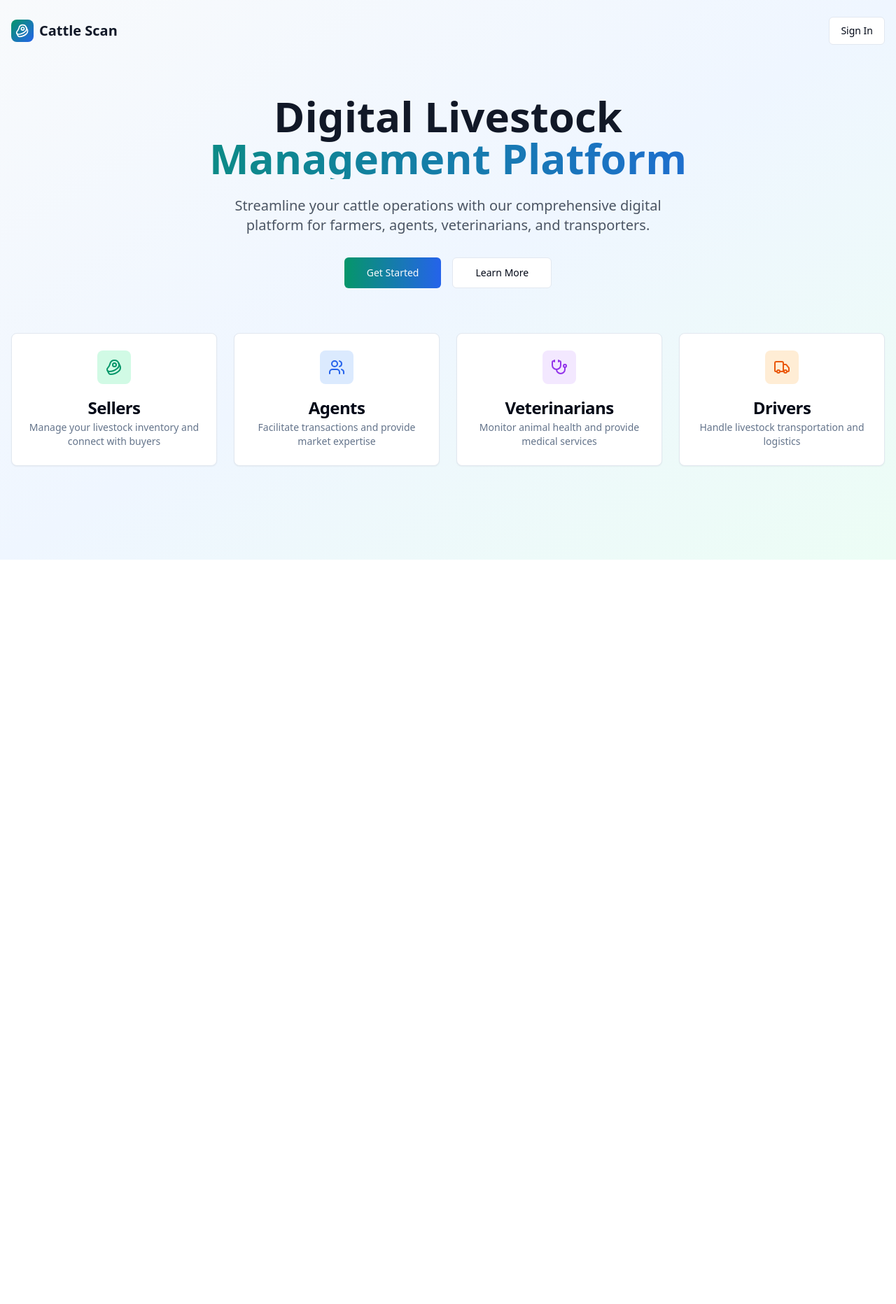
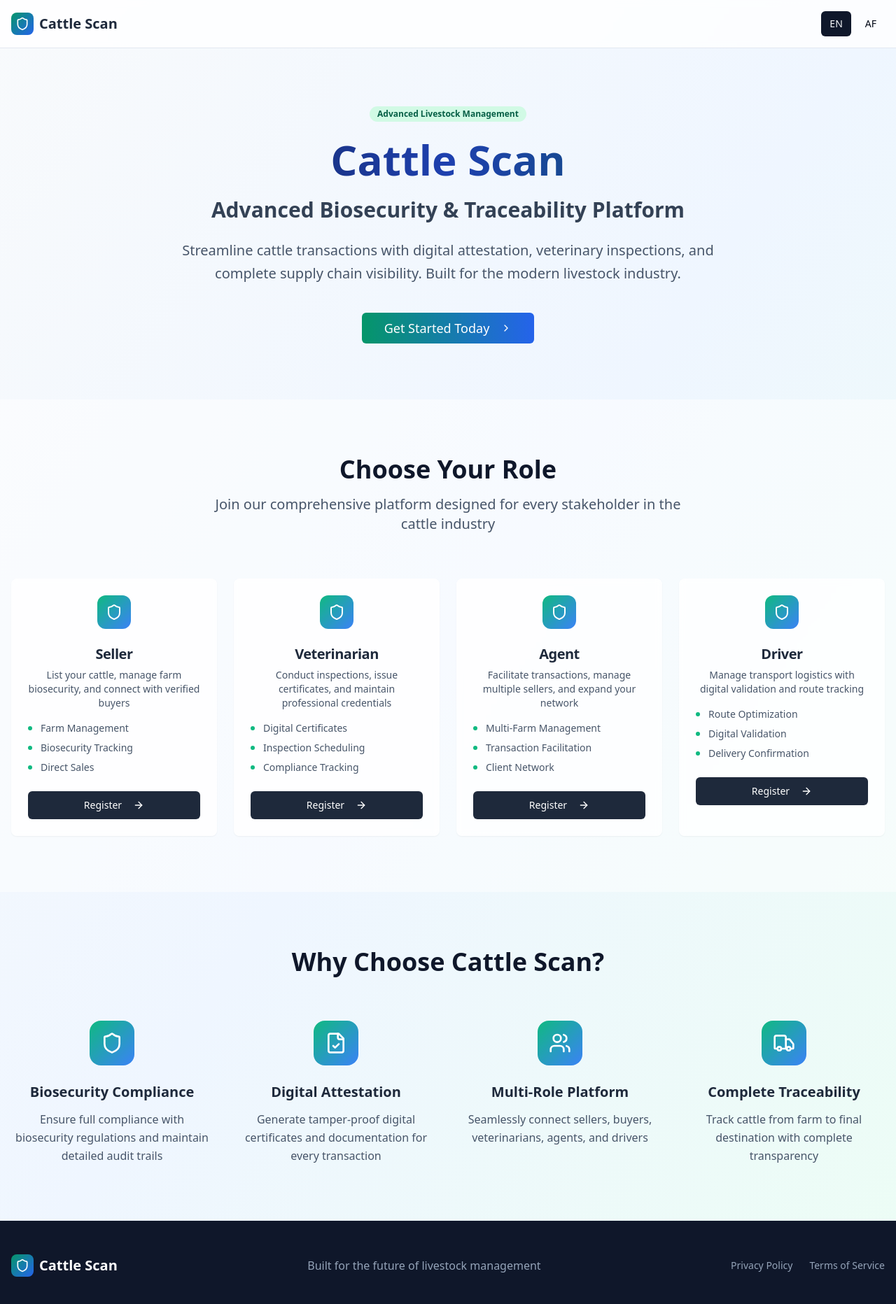
Before and after one commit to jfdercksen/cattle-scan, a React (Vite) app: page / in a window 1280 px wide. Shown: the top 1864 px of the page at 70% size. Before the commit the page ends 800 px from the top, so only its background shows below. Built offline with nearby package versions, Linux system fonts and the light colour scheme.

Commit message:
Revert landing page changes
Reverted the changes made to the landing page in `src/pages/Index.tsx` to restore the original design.

```diff
--- a/src/pages/Index.tsx
+++ b/src/pages/Index.tsx
@@ -1,27 +1,182 @@
 
-import { useEffect } from 'react';
+import { useState } from 'react';
 import { useNavigate } from 'react-router-dom';
 import { Button } from "@/components/ui/button";
 import { Card, CardContent, CardDescription, CardHeader, CardTitle } from "@/components/ui/card";
-import { Beef, Shield, Users, Stethoscope, Truck, LogOut } from "lucide-react";
+import { Badge } from "@/components/ui/badge";
+import { ArrowRight, Shield, Users, FileCheck, Truck, ChevronRight, LogOut } from "lucide-react";
+import { Link } from "react-router-dom";
 import { useAuth } from "@/hooks/useAuth";
+
+interface RoleContent {
+  title: string;
+  description: string;
+  features: string[];
+}
+
+interface ContentStructure {
+  hero: {
+    title: string;
+    subtitle: string;
+    description: string;
+    cta: string;
+  };
+  roles: {
+    title: string;
+    subtitle: string;
+    seller: RoleContent;
+    vet: RoleContent;
+    agent: RoleContent;
+    driver: RoleContent;
+  };
+  features: {
+    title: string;
+    items: Array<{
+      icon: any;
+      title: string;
+      description: string;
+    }>;
+  };
+  footer: {
+    company: string;
+    privacy: string;
+    terms: string;
+  };
+}
 
 const Index = () => {
   const navigate = useNavigate();
+  const [language, setLanguage] = useState<'en' | 'af'>('en');
   const { user, profile, loading, signOut, needsProfileCompletion, getRoleRedirectPath } = useAuth();
 
-  useEffect(() => {
-    if (!loading && user && profile) {
-      if (needsProfileCompletion()) {
-        navigate('/profile-completion');
-        return;
+  const content: Record<'en' | 'af', ContentStructure> = {
+    en: {
+      hero: {
+        title: "Cattle Scan",
+        subtitle: "Advanced Biosecurity & Traceability Platform",
+        description: "Streamline cattle transactions with digital attestation, veterinary inspections, and complete supply chain visibility. Built for the modern livestock industry.",
+        cta: "Get Started Today"
+      },
+      roles: {
+        title: "Choose Your Role",
+        subtitle: "Join our comprehensive platform designed for every stakeholder in the cattle industry",
+        seller: {
+          title: "Seller",
+          description: "List your cattle, manage farm biosecurity, and connect with verified buyers",
+          features: ["Farm Management", "Biosecurity Tracking", "Direct Sales"]
+        },
+        vet: {
+          title: "Veterinarian",
+          description: "Conduct inspections, issue certificates, and maintain professional credentials",
+          features: ["Digital Certificates", "Inspection Scheduling", "Compliance Tracking"]
+        },
+        agent: {
+          title: "Agent",
+          description: "Facilitate transactions, manage multiple sellers, and expand your network",
+          features: ["Multi-Farm Management", "Transaction Facilitation", "Client Network"]
+        },
+        driver: {
+          title: "Driver",
+          description: "Manage transport logistics with digital validation and route tracking",
+          features: ["Route Optimization", "Digital Validation", "Delivery Confirmation"]
         }
+      },
+      features: {
+        title: "Why Choose Cattle Scan?",
+        items: [
+          {
+            icon: Shield,
+            title: "Biosecurity Compliance",
+            description: "Ensure full compliance with biosecurity regulations and maintain detailed audit trails"
+          },
+          {
+            icon: FileCheck,
+            title: "Digital Attestation",
+            description: "Generate tamper-proof digital certificates and documentation for every transaction"
+          },
+          {
+            icon: Users,
+            title: "Multi-Role Platform",
+            description: "Seamlessly connect sellers, buyers, veterinarians, agents, and drivers"
+          },
+          {
+            icon: Truck,
+            title: "Complete Traceability",
+            description: "Track cattle from farm to final destination with complete transparency"
+          }
+        ]
+      },
+      footer: {
+        company: "Built for the future of livestock management",
+        privacy: "Privacy Policy",
+        terms: "Terms of Service"
+      }
+    },
+    af: {
+      hero: {
+        title: "Cattle Scan",
+        subtitle: "Gevorderde Biosekuriteit & Naspeurbaarheidsplatform",
+        description: "Vereenvoudig beestransaksies met digitale attestasie, veeartsenykige inspeksies, en volledige voorsieningskettingsigbaarheid. Gebou vir die moderne veebedryf.",
+        cta: "Begin Vandag"
+      },
+      roles: {
+        title: "Kies Jou Rol",
+        subtitle: "Sluit aan by ons omvattende platform wat ontwerp is vir elke belanghebbende in die veebedryf",
+        seller: {
+          title: "Verkoper",
+          description: "Lys jou vee, bestuur plaas biosekuriteit, en koppel met geverifieerde kopers",
+          features: ["Plaasbestuur", "Biosekuriteit Nasporing", "Direkte Verkope"]
+        },
+        vet: {
+          title: "Veearts",
+          description: "Voer inspeksies uit, reik sertifikate uit, en onderhou professionele kwalifikasies",
+          features: ["Digitale Sertifikate", "Inspeksie Skedulering", "Nakoming Nasporing"]
+        },
+        agent: {
+          title: "Agent",
+          description: "Fasiliteer transaksies, bestuur veelvuldige verkopers, en brei jou netwerk uit",
+          features: ["Multi-Plaas Bestuur", "Transaksie Fasilitering", "Kliënt Netwerk"]
+        },
+        driver: {
+          title: "Bestuurder",
+          description: "Bestuur vervoer logistiek met digitale validasie en roete nasporing",
+          features: ["Roete Optimisering", "Digitale Validasie", "Aflewering Bevestiging"]
+        }
+      },
+      features: {
+        title: "Hoekom Kies Cattle Scan?",
+        items: [
+          {
+            icon: Shield,
+            title: "Biosekuriteit Nakoming",
+            description: "Verseker volle nakoming van biosekuriteit regulasies en onderhou gedetailleerde oudit spore"
+          },
+          {
+            icon: FileCheck,
+            title: "Digitale Attestasie",
+            description: "Genereer sabotasie-bewys digitale sertifikate en dokumentasie vir elke transaksie"
+          },
+          {
+            icon: Users,
+            title: "Multi-Rol Platform",
+            description: "Koppel naatloos verkopers, kopers, veeartse, agente, en bestuurders"
+          },
+          {
+            icon: Truck,
+            title: "Volledige Naspeurbaarheid",
+            description: "Spoor vee van plaas tot finale bestemming met volledige deursigtigheid"
+          }
+        ]
+      },
+      footer: {
+        company: "Gebou vir die toekoms van veestok bestuur",
+        privacy: "Privaatheid Beleid",
+        terms: "Terme van Diens"
+      }
+    }
+  };
 
-      // User is logged in and profile is complete, but we're still on index
-      // This means they navigated here directly or were redirected here
-      // Don't auto-redirect, let them choose to go to dashboard
-    }
-  }, [user, profile, loading, navigate, needsProfileCompletion]);
+  const t = content[language];
 
   const handleGoToDashboard = () => {
     if (profile) {
@@ -45,125 +200,169 @@ const Index = () => {
   // User is signed in and has completed profile
   if (user && profile && !needsProfileCompletion()) {
     return (
-      <div className="min-h-screen bg-gradient-to-br from-slate-50 via-blue-50 to-emerald-50 flex items-center justify-center p-4">
-        <Card className="w-full max-w-md">
-          <CardHeader className="text-center">
-            <div className="w-12 h-12 bg-gradient-to-br from-emerald-600 to-blue-600 rounded-lg flex items-center justify-center mx-auto mb-4">
-              <Beef className="w-6 h-6 text-white" />
-            </div>
-            <CardTitle className="text-2xl font-bold">Welcome back!</CardTitle>
-            <CardDescription>
-              You're already signed in to Cattle Scan.
-            </CardDescription>
-          </CardHeader>
-          <CardContent className="space-y-4">
-            <Button onClick={handleGoToDashboard} className="w-full" size="lg">
+      <div className="min-h-screen bg-gradient-to-br from-slate-50 to-blue-50">
+        <div className="container mx-auto px-4 py-16">
+          <div className="text-center">
+            <h1 className="text-4xl font-bold text-slate-800 mb-4">Welcome back!</h1>
+            <p className="text-xl text-slate-600 mb-8">You're already signed in to Cattle Scan.</p>
+            <div className="flex flex-col sm:flex-row gap-4 justify-center">
+              <Button onClick={handleGoToDashboard} size="lg" className="bg-emerald-600 hover:bg-emerald-700">
                 Go to Dashboard
+                <ArrowRight className="ml-2 h-4 w-4" />
               </Button>
-            <div className="flex justify-between items-center">
-              <span className="text-sm text-gray-600">Signed in as {profile.first_name}</span>
-              <Button onClick={handleSignOut} variant="outline" size="sm">
+              <Button onClick={handleSignOut} variant="outline" size="lg">
                 <LogOut className="w-4 h-4 mr-2" />
                 Sign Out
               </Button>
             </div>
-          </CardContent>
-        </Card>
+          </div>
+        </div>
       </div>
     );
   }
 
-  // User is not signed in or needs profile completion
   return (
     <div className="min-h-screen bg-gradient-to-br from-slate-50 via-blue-50 to-emerald-50">
       {/* Header */}
-      <header className="container mx-auto px-4 py-6">
-        <div className="flex justify-between items-center">
+      <header className="border-b bg-white/80 backdrop-blur-sm sticky top-0 z-50">
+        <div className="container mx-auto px-4 py-4">
+          <div className="flex items-center justify-between">
             <div className="flex items-center space-x-2">
               <div className="w-8 h-8 bg-gradient-to-br from-emerald-600 to-blue-600 rounded-lg flex items-center justify-center">
-              <Beef className="w-5 h-5 text-white" />
+                <Shield className="w-5 h-5 text-white" />
               </div>
-            <span className="text-xl font-bold text-gray-900">Cattle Scan</span>
+              <span className="text-xl font-bold text-slate-800">Cattle Scan</span>
             </div>
-          <Button onClick={() => navigate('/auth')} variant="outline">
-            Sign In
+            <div className="flex items-center space-x-4">
+              <div className="flex items-center space-x-2">
+                <Button
+                  variant={language === 'en' ? 'default' : 'ghost'}
+                  size="sm"
+                  onClick={() => setLanguage('en')}
+                >
+                  EN
                 </Button>
+                <Button
+                  variant={language === 'af' ? 'default' : 'ghost'}
+                  size="sm"
+                  onClick={() => setLanguage('af')}
+                >
+                  AF
+                </Button>
+              </div>
+            </div>
+          </div>
         </div>
       </header>
 
       {/* Hero Section */}
-      <main className="container mx-auto px-4 py-12">
-        <div className="text-center mb-16">
-          <h1 className="text-4xl md:text-6xl font-bold text-gray-900 mb-6">
-            Digital Livestock
-            <span className="block text-transparent bg-clip-text bg-gradient-to-r from-emerald-600 to-blue-600">
-              Management Platform
-            </span>
+      <section className="py-20">
+        <div className="container mx-auto px-4 text-center">
+          <Badge variant="secondary" className="mb-6 bg-emerald-100 text-emerald-800">
+            Advanced Livestock Management
+          </Badge>
+          <h1 className="text-5xl md:text-6xl font-bold text-slate-900 mb-6 bg-gradient-to-r from-slate-900 via-blue-800 to-emerald-800 bg-clip-text text-transparent">
+            {t.hero.title}
           </h1>
-          <p className="text-xl text-gray-600 mb-8 max-w-2xl mx-auto">
-            Streamline your cattle operations with our comprehensive digital platform for farmers, agents, veterinarians, and transporters.
+          <h2 className="text-2xl md:text-3xl font-semibold text-slate-700 mb-6">
+            {t.hero.subtitle}
+          </h2>
+          <p className="text-xl text-slate-600 max-w-3xl mx-auto mb-10 leading-relaxed">
+            {t.hero.description}
           </p>
-          <div className="space-x-4">
-            <Button onClick={() => navigate('/auth')} size="lg" className="bg-gradient-to-r from-emerald-600 to-blue-600 hover:from-emerald-700 hover:to-blue-700">
-              Get Started
+          <div className="flex flex-col sm:flex-row gap-4 justify-center">
+            <Link to="/auth">
+              <Button size="lg" className="bg-gradient-to-r from-emerald-600 to-blue-600 hover:from-emerald-700 hover:to-blue-700 text-white px-8 py-3 text-lg">
+                {t.hero.cta}
+                <ChevronRight className="ml-2 h-5 w-5" />
               </Button>
-            <Button variant="outline" size="lg">
-              Learn More
-            </Button>
+            </Link>
           </div>
         </div>
+      </section>
 
-        {/* Role Cards */}
-        <div className="grid grid-cols-1 md:grid-cols-2 lg:grid-cols-4 gap-6">
-          <Card className="text-center hover:shadow-lg transition-shadow">
-            <CardHeader>
-              <div className="w-12 h-12 bg-emerald-100 rounded-lg flex items-center justify-center mx-auto mb-4">
-                <Beef className="w-6 h-6 text-emerald-600" />
+      {/* Role Selection */}
+      <section className="py-20 bg-white/50">
+        <div className="container mx-auto px-4">
+          <div className="text-center mb-16">
+            <h2 className="text-4xl font-bold text-slate-900 mb-4">{t.roles.title}</h2>
+            <p className="text-xl text-slate-600 max-w-2xl mx-auto">{t.roles.subtitle}</p>
           </div>
-              <CardTitle>Sellers</CardTitle>
-              <CardDescription>
-                Manage your livestock inventory and connect with buyers
-              </CardDescription>
+
+          <div className="grid md:grid-cols-2 lg:grid-cols-4 gap-6">
+            {(['seller', 'vet', 'agent', 'driver'] as const).map((roleKey) => {
+              const role = t.roles[roleKey];
+              return (
+                <Card key={roleKey} className="group hover:shadow-xl transition-all duration-300 border-0 bg-white/80 backdrop-blur-sm hover:scale-105">
+                  <CardHeader className="text-center pb-4">
+                    <div className="w-12 h-12 bg-gradient-to-br from-emerald-500 to-blue-500 rounded-xl mx-auto mb-4 flex items-center justify-center group-hover:scale-110 transition-transform">
+                      <Shield className="w-6 h-6 text-white" />
+                    </div>
+                    <CardTitle className="text-xl font-bold text-slate-800">{role.title}</CardTitle>
+                    <CardDescription className="text-slate-600">{role.description}</CardDescription>
                   </CardHeader>
+                  <CardContent>
+                    <ul className="space-y-2 mb-6">
+                      {role.features.map((feature: string, idx: number) => (
+                        <li key={idx} className="flex items-center text-sm text-slate-600">
+                          <div className="w-1.5 h-1.5 bg-emerald-500 rounded-full mr-3" />
+                          {feature}
+                        </li>
+                      ))}
+                    </ul>
+                    <Link to={`/auth?role=${roleKey}`}>
+                      <Button className="w-full bg-slate-800 hover:bg-slate-900 text-white">
+                        {language === 'en' ? 'Register' : 'Registreer'}
+                        <ArrowRight className="ml-2 h-4 w-4" />
+                      </Button>
+                    </Link>
+                  </CardContent>
                 </Card>
+              );
+            })}
+          </div>
+        </div>
+      </section>
 
-          <Card className="text-center hover:shadow-lg transition-shadow">
-            <CardHeader>
-              <div className="w-12 h-12 bg-blue-100 rounded-lg flex items-center justify-center mx-auto mb-4">
-                <Users className="w-6 h-6 text-blue-600" />
+      {/* Features */}
+      <section className="py-20">
+        <div className="container mx-auto px-4">
+          <div className="text-center mb-16">
+            <h2 className="text-4xl font-bold text-slate-900 mb-4">{t.features.title}</h2>
           </div>
-              <CardTitle>Agents</CardTitle>
-              <CardDescription>
-                Facilitate transactions and provide market expertise
-              </CardDescription>
-            </CardHeader>
-          </Card>
 
-          <Card className="text-center hover:shadow-lg transition-shadow">
-            <CardHeader>
-              <div className="w-12 h-12 bg-purple-100 rounded-lg flex items-center justify-center mx-auto mb-4">
-                <Stethoscope className="w-6 h-6 text-purple-600" />
+          <div className="grid md:grid-cols-2 lg:grid-cols-4 gap-8">
+            {t.features.items.map((feature, idx) => (
+              <div key={idx} className="text-center group">
+                <div className="w-16 h-16 bg-gradient-to-br from-emerald-500 to-blue-500 rounded-2xl mx-auto mb-6 flex items-center justify-center group-hover:scale-110 transition-transform">
+                  <feature.icon className="w-8 h-8 text-white" />
                 </div>
-              <CardTitle>Veterinarians</CardTitle>
-              <CardDescription>
-                Monitor animal health and provide medical services
-              </CardDescription>
-            </CardHeader>
-          </Card>
+                <h3 className="text-xl font-bold text-slate-800 mb-3">{feature.title}</h3>
+                <p className="text-slate-600 leading-relaxed">{feature.description}</p>
+              </div>
+            ))}
+          </div>
+        </div>
+      </section>
 
-          <Card className="text-center hover:shadow-lg transition-shadow">
-            <CardHeader>
-              <div className="w-12 h-12 bg-orange-100 rounded-lg flex items-center justify-center mx-auto mb-4">
-                <Truck className="w-6 h-6 text-orange-600" />
+      {/* Footer */}
+      <footer className="bg-slate-900 text-white py-12">
+        <div className="container mx-auto px-4">
+          <div className="flex flex-col md:flex-row justify-between items-center">
+            <div className="flex items-center space-x-2 mb-4 md:mb-0">
+              <div className="w-8 h-8 bg-gradient-to-br from-emerald-600 to-blue-600 rounded-lg flex items-center justify-center">
+                <Shield className="w-5 h-5 text-white" />
               </div>
-              <CardTitle>Drivers</CardTitle>
-              <CardDescription>
-                Handle livestock transportation and logistics
-              </CardDescription>
-            </CardHeader>
-          </Card>
+              <span className="text-xl font-bold">Cattle Scan</span>
             </div>
-      </main>
+            <p className="text-slate-400 text-center md:text-left mb-4 md:mb-0">{t.footer.company}</p>
+            <div className="flex space-x-6 text-sm">
+              <a href="#" className="text-slate-400 hover:text-white transition-colors">{t.footer.privacy}</a>
+              <a href="#" className="text-slate-400 hover:text-white transition-colors">{t.footer.terms}</a>
+            </div>
+          </div>
+        </div>
+      </footer>
     </div>
   );
 };
```
Lines whose indentation alone changed are shown as unchanged.
